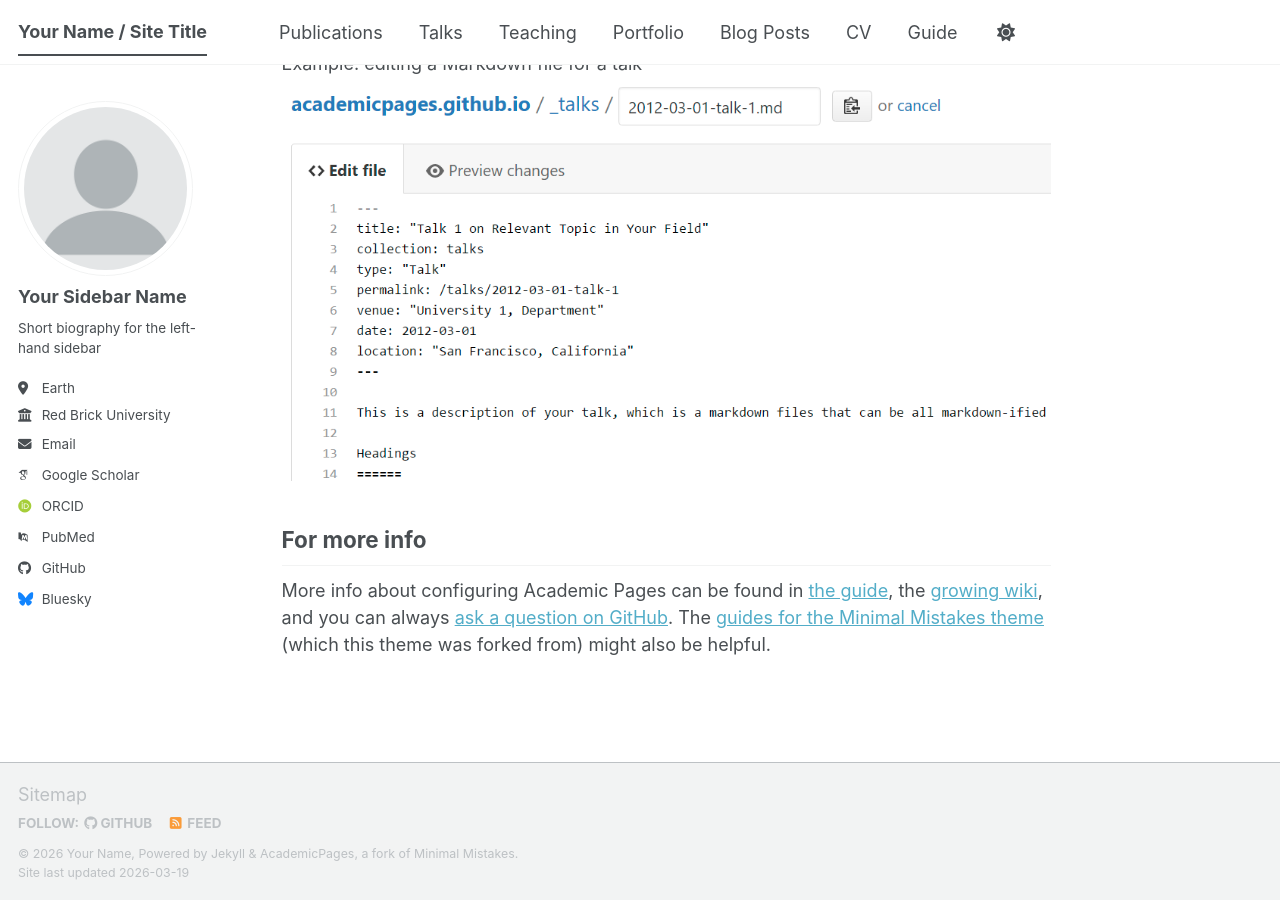
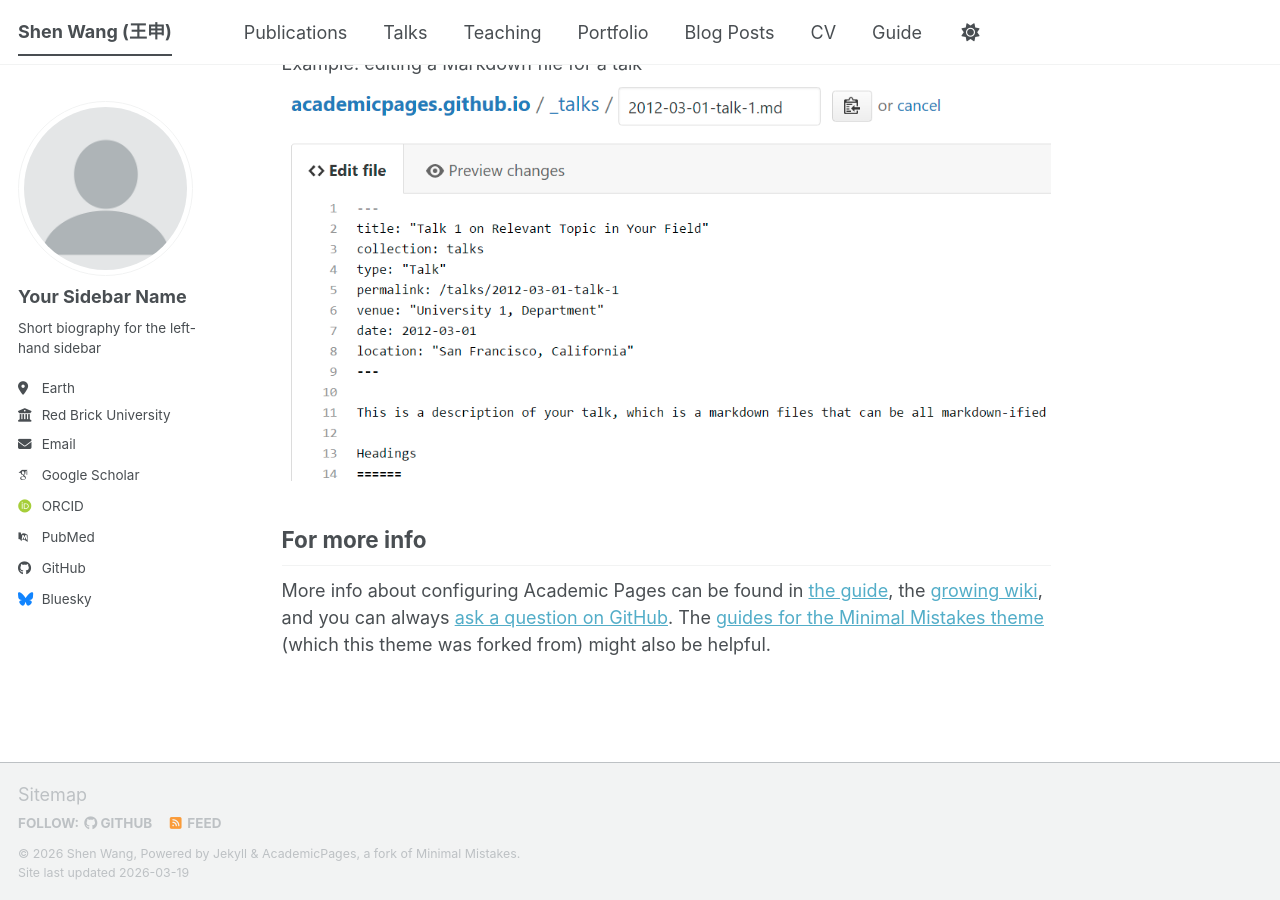
Before and after one commit to shenwang2001/old2, a Jekyll site: the page built from _pages/about.md, in a window 1280 px wide and 900 px high, scrolled down 2720 px. Built offline with Jekyll 4.4.1, drawn with Linux system fonts in a browser that asks for light colours; some web fonts are replaced; a script bundle is joined from its source files by our own code; library files that are not in the unit come from our copies.

Commit message:
Update _config.yml

```diff
--- a/_config.yml
+++ b/_config.yml
@@ -9,11 +9,11 @@
 # Basic Site Settings
 locale                   : "en-US"
 site_theme               : "default" # The available themes options are "default", "air", "sunrise", "mint", "dirt" and "contrast"
-title                    : "Your Name / Site Title"
+title                    : "Shen Wang (王申)"
 title_separator          : "-"
-name                     : &name "Your Name"
+name                     : &name "Shen Wang"
 description              : &description "Your Name's academic portfolio"   # Update this with a general description of your site, this is the default if not overridden by a page
-url                      : https://academicpages.github.io # The base hostname & protocol for your site e.g. "https://[your GitHub username].github.io",
+url                      : https://shenwang2001.github.io # The base hostname & protocol for your site e.g. "https://[your GitHub username].github.io",
                                                            # or if you already have some other page hosted on Github then use "https://[your GitHub username].github.io/[Your Repo Name]"
 baseurl                  : "" # the subpath of your site, e.g. "/blog"
 repository               : "academicpages/academicpages.github.io"
```
